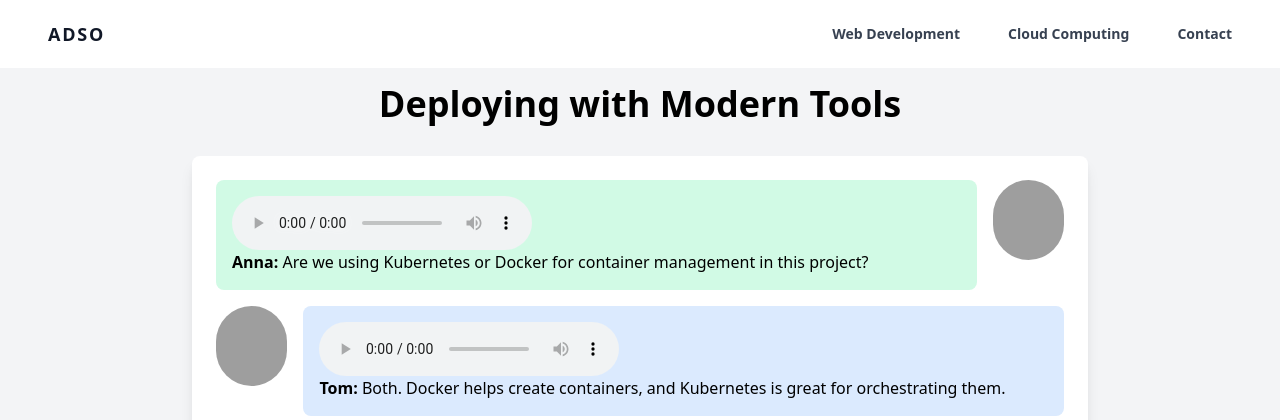
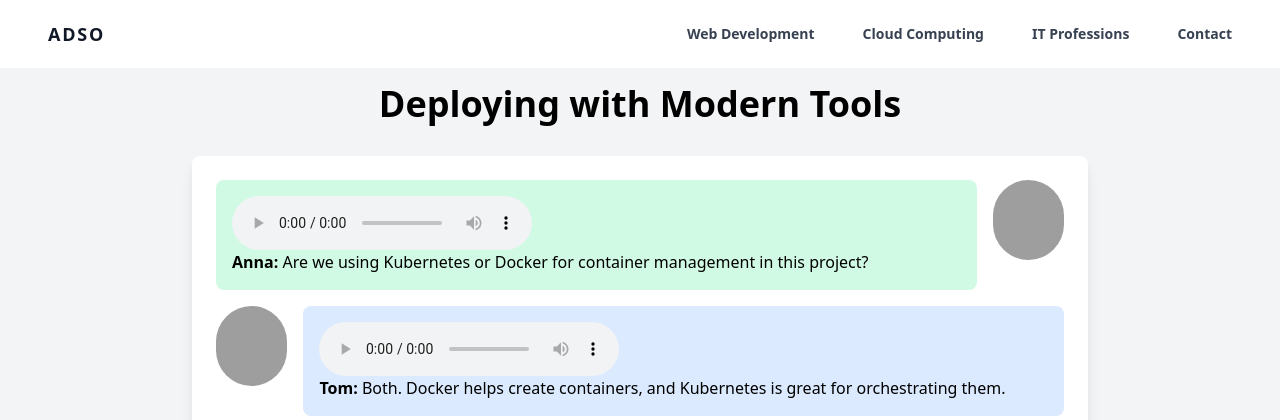
Before and after one commit to EsMilios/adsoPage, a PHP site: page /cloudModule/conversacion2.php in a window 1280 px wide. Shown: the top 420 px of the page. Run offline with PHP 8.4, Linux system fonts and the light colour scheme; data that the repository does not hold is empty; some libraries are stand-ins or nearby versions; grey boxes are pictures that could not be loaded.

Commit message:
navErrorIT

```diff
--- a/assets/navbarParaModulos.php
+++ b/assets/navbarParaModulos.php
@@ -35,6 +35,8 @@
                 <a class="px-4 py-2 mt-2 text-sm font-semibold bg-transparent rounded-lg md:mt-0 md:ml-4 hover:bg-gray-300"
                     href="../cloudModule.php">Cloud Computing</a>
                 <a class="px-4 py-2 mt-2 text-sm font-semibold bg-transparent rounded-lg md:mt-0 md:ml-4 hover:bg-gray-300"
+                    href="profeciones.php">IT Professions</a>
+                <a class="px-4 py-2 mt-2 text-sm font-semibold bg-transparent rounded-lg md:mt-0 md:ml-4 hover:bg-gray-300"
                     href="contact.php">Contact</a>
             </nav>
         </div>
```
